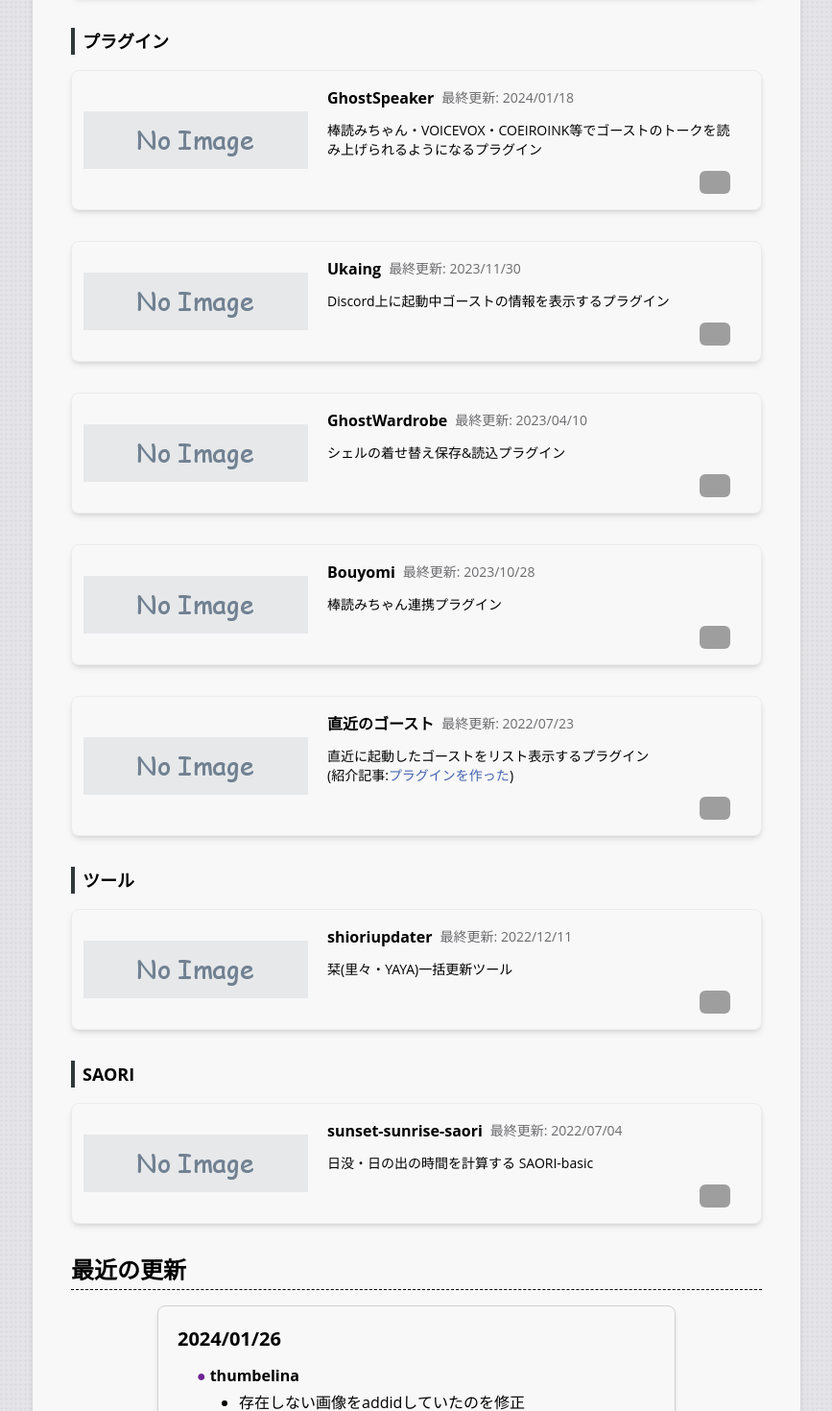
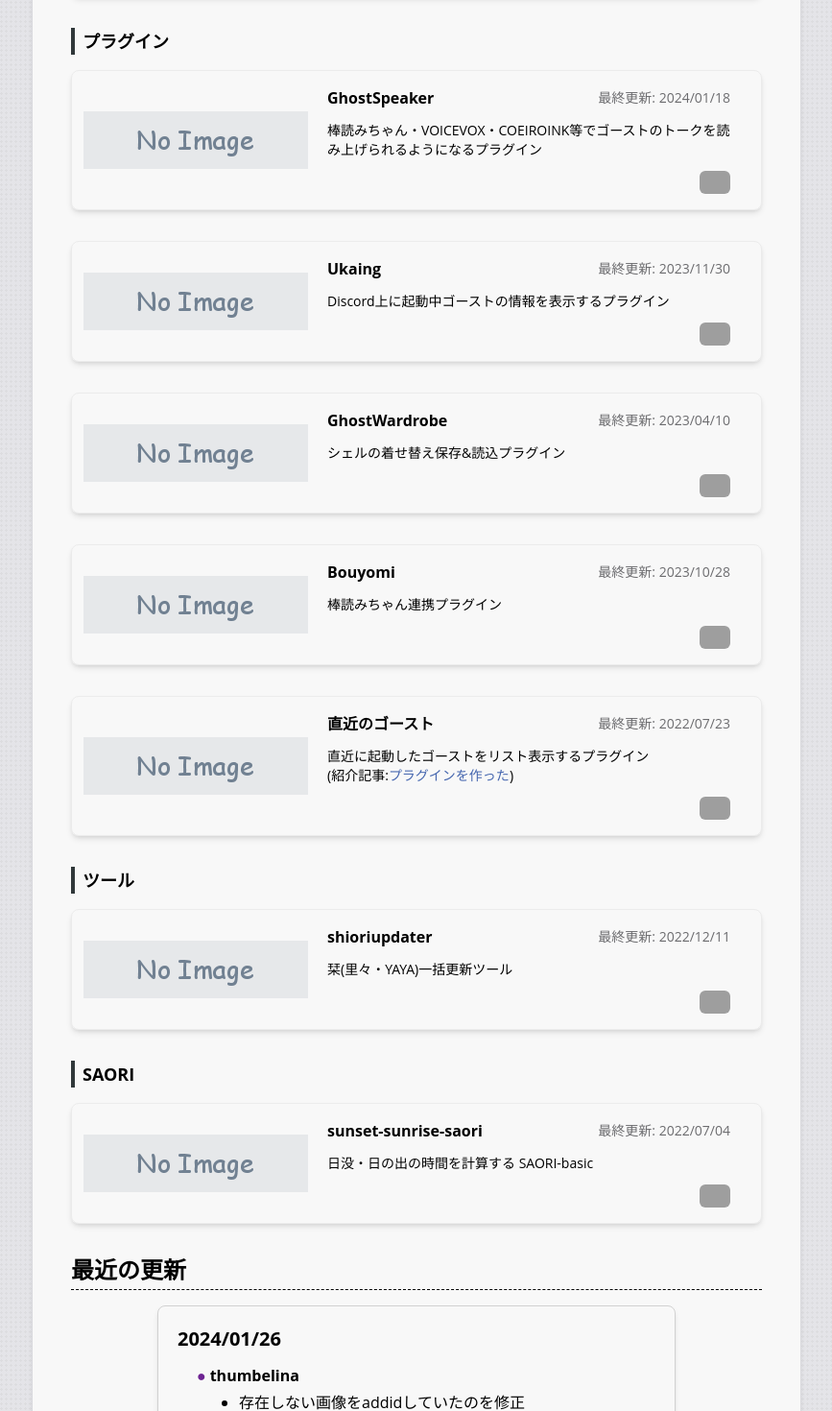
Before and after one commit to apxxxxxxe/ukagaka, a Next.js app: page / in a window 1280 px wide. Shown: the part 1120-2590 px from the top of the page at 96% size, without its empty margins (206-1073 px from the left). Built offline with nearby package versions, Linux system fonts and the light colour scheme; grey boxes are pictures that could not be loaded; a web font is replaced by a local one.

Commit message:
remove <a> from <Link>

```diff
--- a/pages/blog.tsx
+++ b/pages/blog.tsx
@@ -27,7 +27,10 @@ const Home: NextPage<Props> = ({ allPosts }) => (
 					) {
 						return (
 							<div className="rounded-lg my-5 py-5 px-7 border-solid border border-gray/[0.2] rounded-lg shadow-md">
-								<Link href={"/entries/" + post.slug}>
+								<Link
+									href={"/entries/" + post.slug}
+									legacyBehavior
+								>
 									<div className="flex flex-row items-center border-solid border-b pb-3 mb-3">
 										<a className="grow font-bold text-xl hover:underline hover:decoration-solid hover:cursor-pointer text-blue mr-3">
 											{post.title}
@@ -40,10 +43,12 @@ const Home: NextPage<Props> = ({ allPosts }) => (
 								<p className="text-darkgray">{post.summery}</p>
 								<div className="flex flex-row mt-1">
 									{post.tags?.map((tag) => (
-										<Link key={tag} href={`/search/${tag}`}>
-											<a className="article-a text-sm mr-1">
-												<p className="blog-tag flex-compontent">{`#${tag}`}</p>
-											</a>
+										<Link
+											key={tag}
+											href={`/search/${tag}`}
+											className="article-a text-sm mr-1"
+										>
+											<p className="blog-tag flex-compontent">{`#${tag}`}</p>
 										</Link>
 									))}
 								</div>
--- a/pages/entries/[slug].tsx
+++ b/pages/entries/[slug].tsx
@@ -61,8 +61,12 @@ const Post: NextPage<Props> = ({ post, ogpDatas }) => (
 				</p>
 				<div className="flex flex-row justify-end">
 					{post.tags?.map((tag) => (
-						<Link key={tag} href={`/search/${tag}`}>
-							<a className="hover:underline hover:decoration-solid hover:cursor-pointer text-blue mr-1">{`#${tag}`}</a>
+						<Link
+							key={tag}
+							href={`/search/${tag}`}
+							className="hover:underline hover:decoration-solid hover:cursor-pointer text-blue mr-1"
+						>
+							{`#${tag}`}
 						</Link>
 					))}
 				</div>
--- a/pages/index.tsx
+++ b/pages/index.tsx
@@ -135,8 +135,8 @@ const pieces: Piece[] = [
 				直近に起動したゴーストをリスト表示するプラグイン
 				<br />
 				(紹介記事:
-				<Link href="/entries/recentghosts-intro">
-					<a className="article-a">プラグインを作った</a>
+				<Link href="/entries/recentghosts-intro" className="article-a">
+					プラグインを作った
 				</Link>
 				)
 			</p>
@@ -252,10 +252,9 @@ function getPiecesElement(pieceAry: Piece[], pushedAts: PushedAt[]) {
 												<div className="flex flex-row items-center">
 													<Link
 														href={`https://github.com/apxxxxxxe/${piece.repoName}#readme`}
+														className="grow font-bold hover:underline"
 													>
-														<a className="grow font-bold hover:underline">
 														{piece.title}
-														</a>
 													</Link>
 													<p className="ml-2 grow-0 text-sm text-darkgray">
 														最終更新:{" "}
@@ -274,7 +273,6 @@ function getPiecesElement(pieceAry: Piece[], pushedAts: PushedAt[]) {
 															<Link
 																href={`https://github.com/apxxxxxxe/${piece.repoName}/releases/latest/download/${piece.fileName}`}
 															>
-																<a>
 																<figure>
 																	<img
 																		className="rounded-md h-6"
@@ -282,7 +280,6 @@ function getPiecesElement(pieceAry: Piece[], pushedAts: PushedAt[]) {
 																		alt="ダウンロード"
 																	/>
 																</figure>
-																</a>
 															</Link>
 														)}
 													</div>
@@ -339,12 +336,13 @@ const Page: NextPage = ({
 										>
 											●
 										</span>
-										<Link href={`#${commit.repoName}`}>
-											<a className="grow font-bold hover:underline">
+										<Link
+											href={`#${commit.repoName}`}
+											className="grow font-bold hover:underline"
+										>
 											{pieceNameByRepoName(
 												commit.repoName
 											)}
-											</a>
 										</Link>
 									</h3>
 									<ol className="list-disc ml-11 mb-3">
--- a/pages/repository-data.tsx
+++ b/pages/repository-data.tsx
@@ -73,7 +73,7 @@ const Page: NextPage<Props> = ({ repos }) => {
 									<tr key={repo.name}>
 										<td>
 											<Link href={`/repo/${repo.name}`}>
-												<a>{repo.name}</a>
+												{repo.name}
 											</Link>
 										</td>
 										<td>{formatDate(repo.lastUpdated)}</td>
--- a/pages/search/[tag].tsx
+++ b/pages/search/[tag].tsx
@@ -56,7 +56,10 @@ const Home: NextPage<Props> = ({ posts, tag }) => (
 						if (!post.tags.includes("noindex")) {
 							return (
 								<div className="list-article">
-									<Link href={"/entries/" + post.slug}>
+									<Link
+										href={"/entries/" + post.slug}
+										legacyBehavior
+									>
 										<div className="flex-end flex-margin blogpost-title bloglist-compontent">
 											<a className="flex-leftchild flex-compontent">
 												<h2 className="flex-compontent">
@@ -76,10 +79,9 @@ const Home: NextPage<Props> = ({ posts, tag }) => (
 											<Link
 												key={tag}
 												href={`/search/${tag}`}
+												className="blog-tag flex-compontent"
 											>
-												<a className="blog-tag flex-compontent">
-													<p className="blog-tag flex-compontent">{`#${tag}`}</p>
-												</a>
+												<p className="blog-tag flex-compontent">{`#${tag}`}</p>
 											</Link>
 										))}
 									</div>
--- a/utils/Layout.tsx
+++ b/utils/Layout.tsx
@@ -15,8 +15,8 @@ const menuItem = (name: string, currentSlug: string): JSX.Element => {
 
 	return (
 		<p className="text-center text-white text-md font px-5 my-2 py-0.5">
-			<Link href={`/${slug}`} as={`/${slug}`}>
-				<a className={c}>{name}</a>
+			<Link href={`/${slug}`} as={`/${slug}`} className={c}>
+				{name}
 			</Link>
 		</p>
 	)
--- a/utils/markdownToHtml.tsx
+++ b/utils/markdownToHtml.tsx
@@ -116,7 +116,6 @@ export const rawHtmlToDom = (
 					const ogDescription = ogpData.ogDescription
 					return (
 						<Link href={node.attribs.href}>
-							<a>
 							<div className="flex flex-row m-5 p-3 border-solid border border-gray/[0.6] rounded-lg shadow-md">
 								<img
 									className="w-1/4 mr-3 pr-3 border-solid border-r border-black"
@@ -129,15 +128,12 @@ export const rawHtmlToDom = (
 									</p>
 								</div>
 							</div>
-							</a>
 						</Link>
 					)
 				}
 				return (
-					<Link href={node.attribs.href}>
-						<a className="article-a">
+					<Link href={node.attribs.href} className="article-a">
 						{domToReact(node.children, options)}
-						</a>
 					</Link>
 				)
 			} else if (node.name === "pre" && node.children.length > 0) {
```
Also changed, not shown: 1 other file (tests, documents, lock files or other folders). Lines whose indentation alone changed are shown as unchanged.
